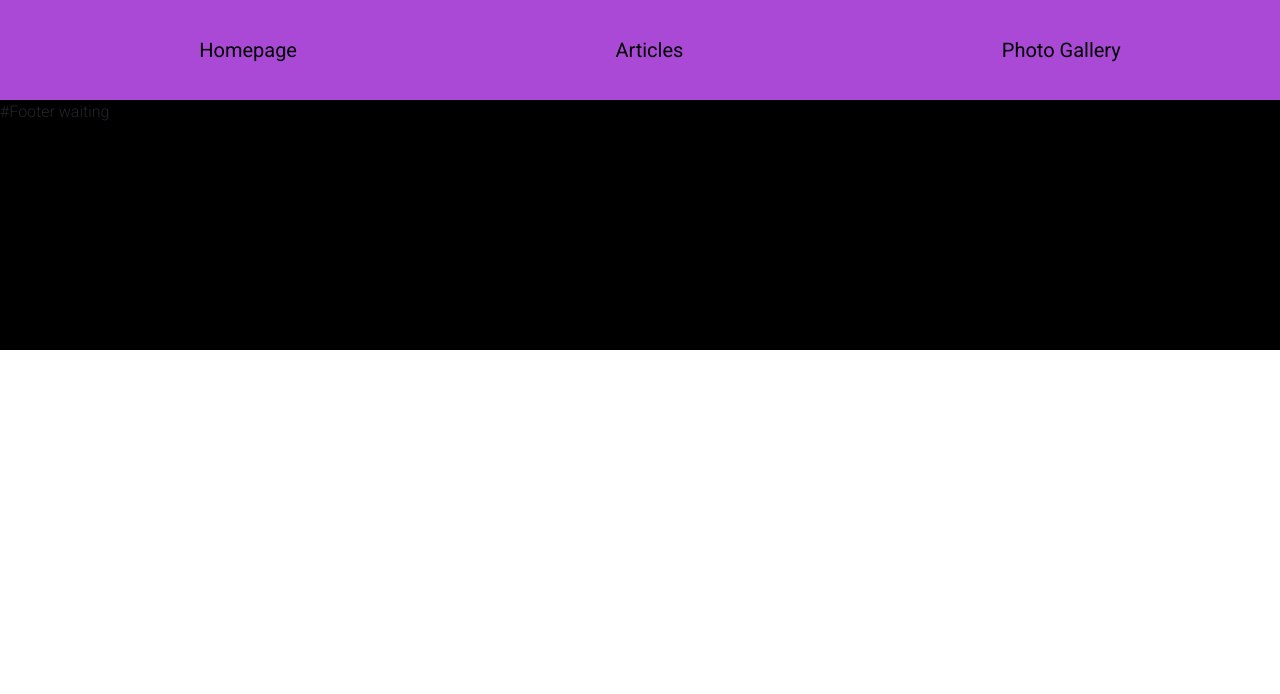
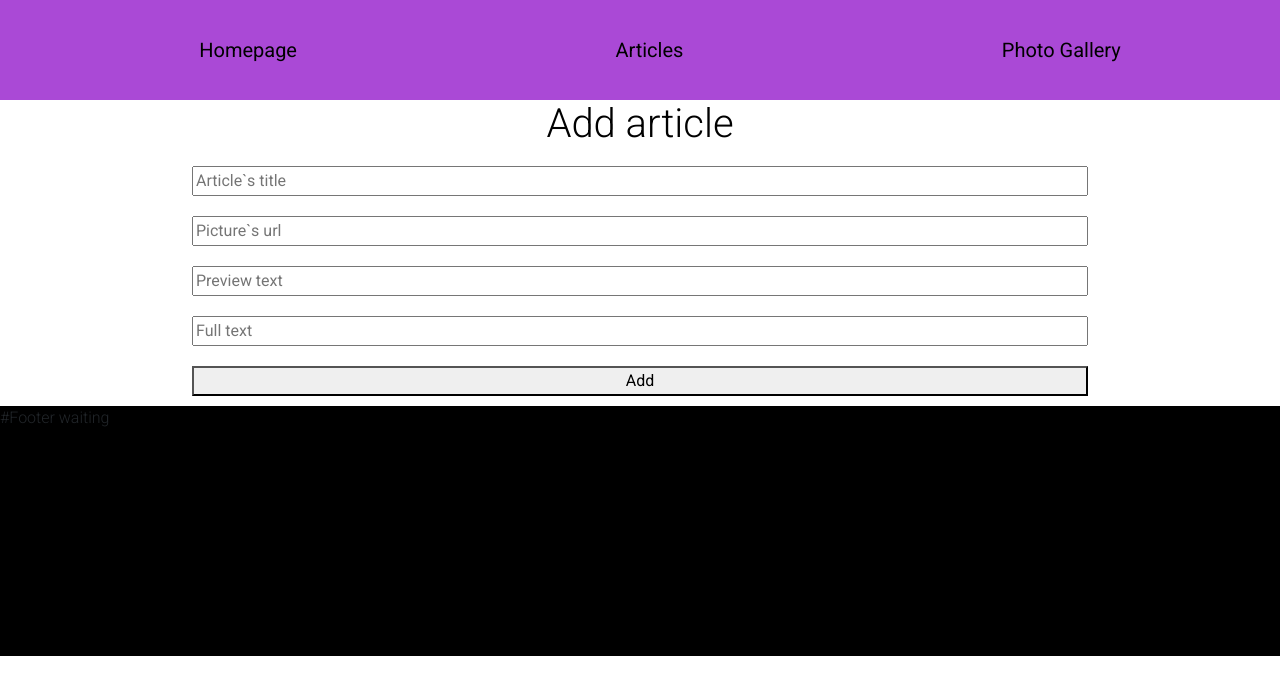
Before and after one commit to sydykovislam/newStock, a React (Create React App) app: page /articles-panel in a window 1280 px wide. Shown: the top 694 px of the page. Built offline with nearby package versions, Linux system fonts and the light colour scheme; no server answers.

Commit message:
Add admin panel

```diff
--- a/src/App.js
+++ b/src/App.js
@@ -10,6 +10,8 @@ import PhotosGallery from "./pages/PhotosGallery/PhotosGallery";
 import Articles from "./pages/Articles/Articles";
 import FullArticle from "./components/FullArticle/FullArticle";
 import axios from "./axios";
+import AdminPanel from "./pages/AdminPanel/AdminPanel";
+import ArticlesPanel from "./pages/AdminPanel/AticlesPanel/ArticlesPanel";
 // import { ReactComponent as Logo } from "./assets/logo.svg";
 // import { BrowserRouter as Router } from "react-router-dom";
 // import Routes from "./Routes";
@@ -50,6 +52,9 @@ class App extends Component {
           <Route path="/ps-gallery" component={PhotosGallery} />
           <Route path="/full-article" component={FullArticle} />
 
+          <Route path="/admin-panel" component={AdminPanel} />
+          <Route path="/articles-panel" component={ArticlesPanel} />
+
           <Footer />
         </div>
       </BrowserRouter>
--- /dev/null
+++ b/src/components/AdminNav/AdminNav.js
@@ -0,0 +1,22 @@
+import React from "react";
+import { Link } from "react-router-dom";
+// import What from './What/What';
+import classes from "./AdminNav.module.css";
+import Article from "../Article/Article";
+
+function AdminNav(props) {
+  return (
+    <div className="AdminNav">
+      <ul>
+        <li>
+          <Link to="/articles-panel">Add article</Link>
+        </li>
+        <li>
+          <Link to="/galleries-panel">Add photo gallery</Link>
+        </li>
+      </ul>
+    </div>
+  );
+}
+
+export default AdminNav;
--- /dev/null
+++ b/src/pages/AdminPanel/AdminPanel.js
@@ -0,0 +1,21 @@
+import React, { Component } from "react";
+// import What from "./components/What/What";
+import classes from "./AdminPanel.module.css";
+import { BrowserRouter, Route } from "react-router-dom";
+import AdminNav from "../../components/AdminNav/AdminNav";
+import ArticlesPanel from "./AticlesPanel/ArticlesPanel";
+
+class AdminPanel extends Component {
+  render() {
+    return (
+      <BrowserRouter>
+        <div className={classes.AdminPanel}>
+          <h1 className={classes.Welcome}>Admin Panel</h1>
+          <AdminNav />
+        </div>
+      </BrowserRouter>
+    );
+  }
+}
+
+export default AdminPanel;
--- /dev/null
+++ b/src/pages/AdminPanel/AdminPanel.module.css
@@ -0,0 +1,6 @@
+.Welcome {
+  color: black;
+  text-align: center;
+  font-weight: bold;
+  margin: 20px 0;
+}
--- /dev/null
+++ b/src/pages/AdminPanel/AticlesPanel/ArticlesPanel.js
@@ -0,0 +1,54 @@
+import React, { Component } from "react";
+// import What from './components/What/What';
+import classes from "./ArticlesPanel.module.css";
+
+class ArticlesPanel extends Component {
+  newArticlePrw = {
+    title: "title",
+    content: "Content",
+    preview: "url",
+    id: 0
+  };
+
+  newArticle = {
+    title: "title",
+    content: "Content",
+    preview: "url"
+  };
+
+  setTitle = () => {};
+  setContent = () => {};
+  setContent = () => {};
+  render() {
+    // let createFunc = (com) => {
+    //   let newCom = event.target.value;
+
+    //   newArticlePrw. = newCom;
+
+    // }
+    return (
+      <div className={classes.ArticlesPanel}>
+        <h1>Add article</h1>
+        <input
+          className={classes.Inputs}
+          type="text"
+          placeholder="Article`s title"
+        />
+        <input
+          className={classes.Inputs}
+          type="text"
+          placeholder="Picture`s url"
+        />
+        <input
+          className={classes.Inputs}
+          type="text"
+          placeholder="Preview text"
+        />
+        <input className={classes.Inputs} type="text" placeholder="Full text" />
+        <button>Add</button>
+      </div>
+    );
+  }
+}
+
+export default ArticlesPanel;
--- /dev/null
+++ b/src/pages/AdminPanel/AticlesPanel/ArticlesPanel.module.css
@@ -0,0 +1,16 @@
+.ArticlesPanel {
+  display: flex;
+  flex-direction: column;
+  width: 70%;
+  margin: 0 auto;
+}
+.ArticlesPanel h1 {
+  color: black;
+  text-align: center;
+}
+.Inputs {
+  margin: 10px 0;
+}
+.ArticlesPanel button {
+  margin: 10px 0;
+}
```
Also changed, not shown: src/components/AdminNav/AdminNav.module.css (added).
